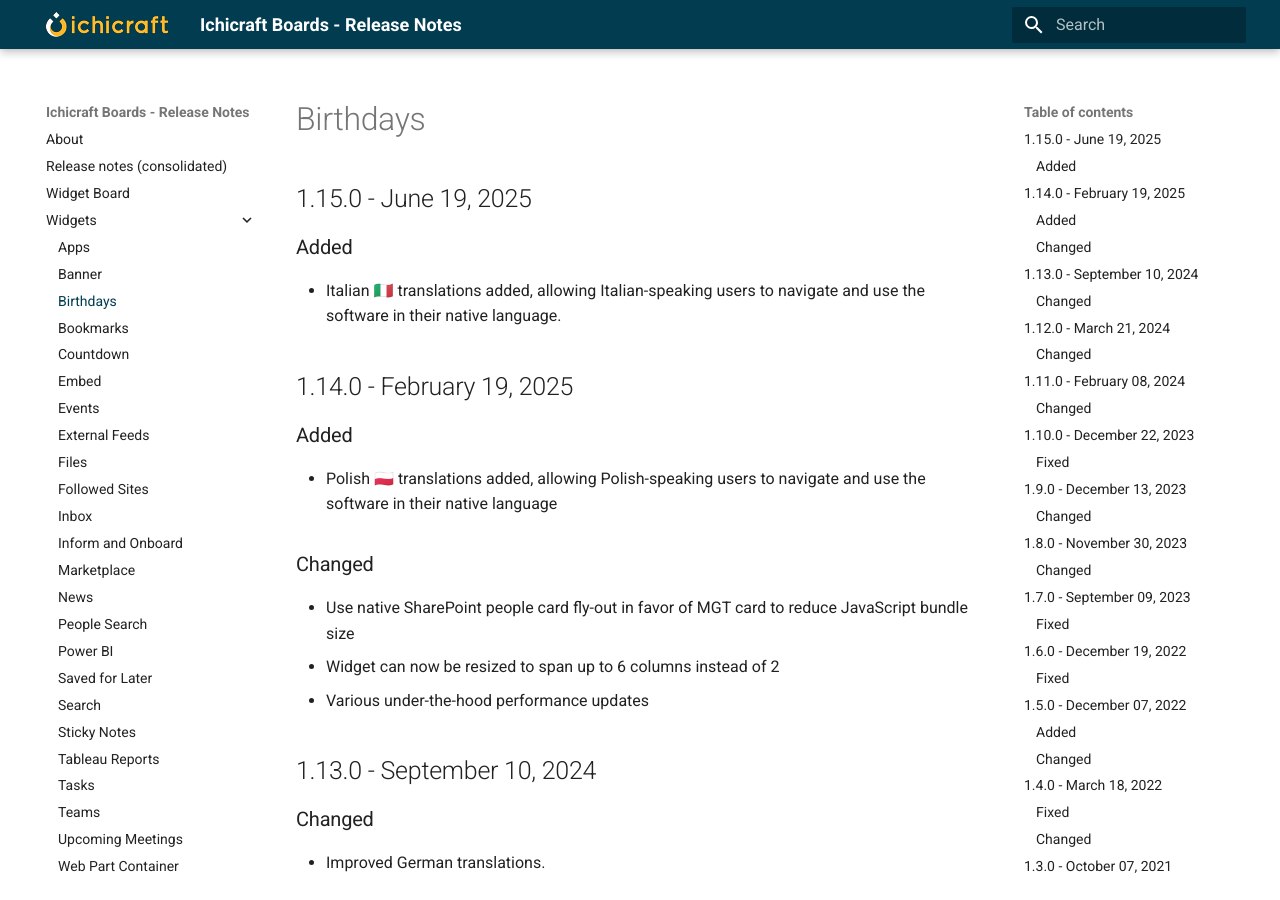
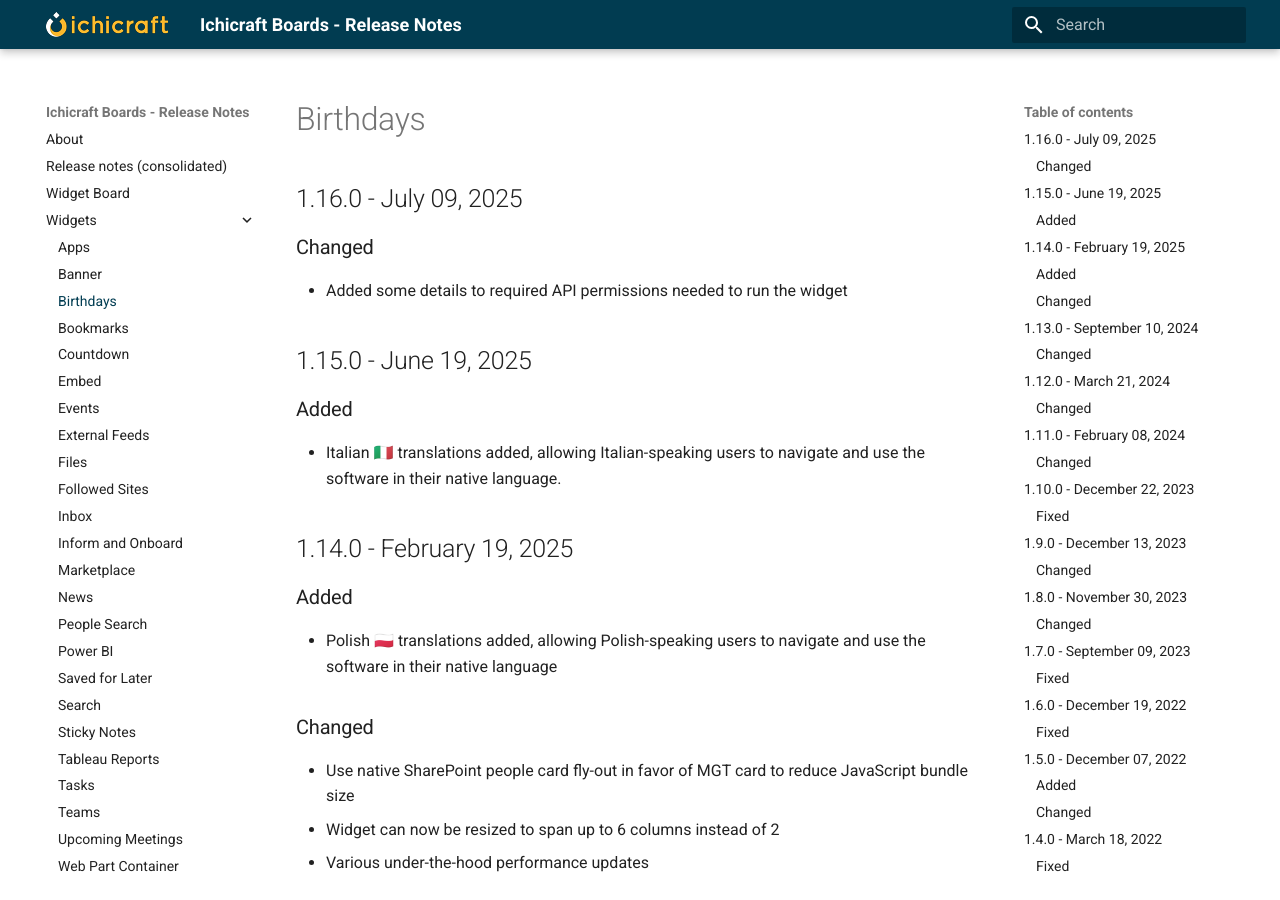
Before and after one commit to ichicraft/widgets-docs, an MkDocs documentation site: the page built from docs/Widgets/Birthdays.md, in a window 1280 px wide and 900 px high. Built offline with MkDocs 1.6.1 and Material for MkDocs 9.7.7, drawn with Linux system fonts in a browser that asks for light colours.

```diff
--- a/docs/Widgets/Birthdays.md
+++ b/docs/Widgets/Birthdays.md
@@ -1,3 +1,8 @@
+## 1.16.0 - July 09, 2025
+
+### Changed
+- Added some details to required API permissions needed to run the widget
+
 ## 1.15.0 - June 19, 2025
 
 ### Added
```
Also changed, not shown: docs/Release-notes-(consolidated).md (+5 -0 lines).
